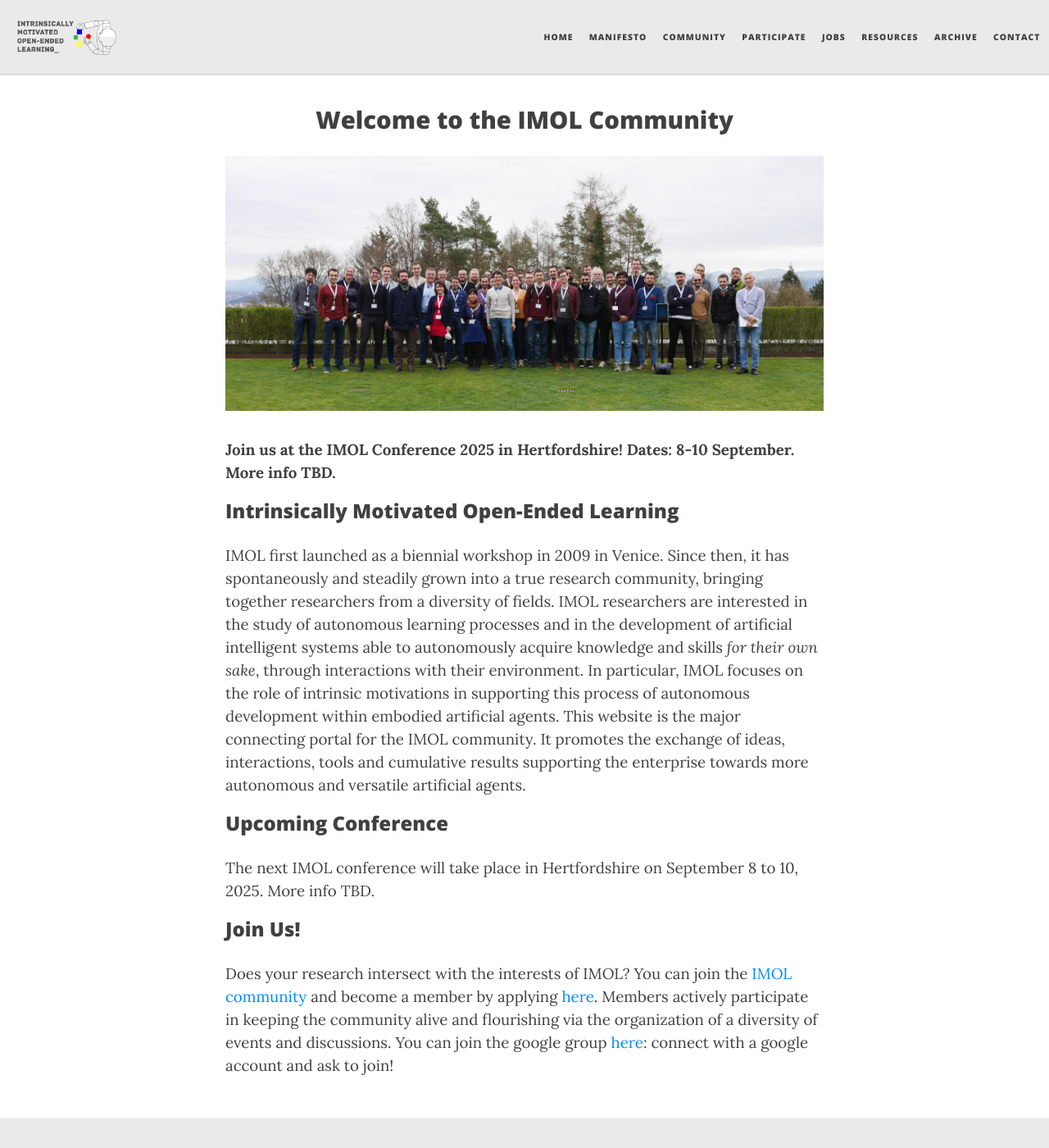
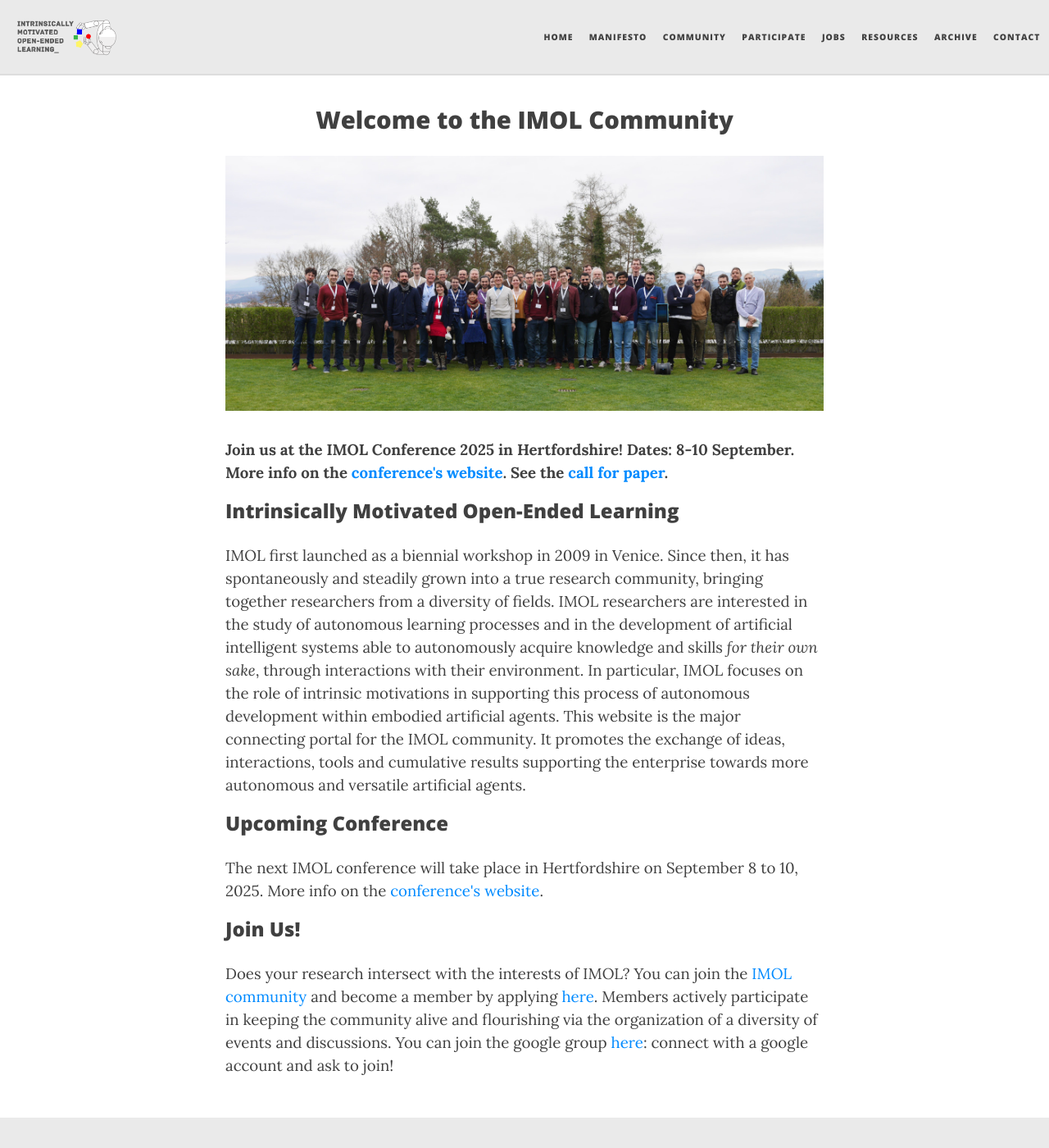
Before and after one commit to imol-community/imol-community.github.io, a Jekyll site: the page built from home.md, in a window 1280 px wide and 1400 px high. Shown: the whole window at 82% size. Built offline with Jekyll 4.4.1, drawn with Linux system fonts in a browser that asks for light colours; nearby versions of some CDN libraries.

Commit message:
upload with conference info

```diff
--- a/home.md
+++ b/home.md
@@ -6,8 +6,7 @@ title: Welcome to the IMOL Community
  <img src="/assets/img/imol2022.jpg" alt="Group picture of IMOL 2022 in Tubingen">
 
 <div class='description' style='font-size: 14pt; margin-top: 25pt'>
-
-<b>Join us at the IMOL Conference 2025 in Hertfordshire! Dates: 8-10 September. More info TBD.</b>
+    <b>Join us at the IMOL Conference 2025 in Hertfordshire! Dates: 8-10 September. More info on the <a href="https://imol2025.github.io/" target="_blank">conference's website</a>. See the <a href="https://imol2025.github.io/pages/call/" target="_blank">call for paper</a>.</b>
 </div>
 
 <h3 style='margin-bottom: 20pt;'>Intrinsically Motivated Open-Ended Learning</h3>
@@ -27,7 +26,7 @@ enterprise towards more autonomous and versatile artificial agents.
 <h3 style='margin-bottom: 20pt;'>Upcoming Conference</h3>
 
 <div class='description' style='font-size: 14pt;'>
-The next IMOL conference will take place in Hertfordshire on September 8 to 10, 2025. More info TBD.
+The next IMOL conference will take place in Hertfordshire on September 8 to 10, 2025. More info on the <a href="https://imol2025.github.io/" target="_blank">conference's website</a>.
 </div>
 
 
@@ -36,20 +35,5 @@ The next IMOL conference will take place in Hertfordshire on September 8 to 10,
 <div class='description' style='font-size: 14pt;'>
 Does your research intersect with the interests of IMOL? You can join the <a href="/community">IMOL community</a> and become a member by applying <a
 href="/participate">here</a>. Members actively participate in keeping the community alive and flourishing via the organization of a diversity of events and discussions.
-You can join the google group <a href="https://groups.google.com/g/imol-community">here</a>: connect with a google account and ask to join!
+You can join the google group <a href="https://groups.google.com/g/imol-community" target="_blank">here</a>: connect with a google account and ask to join!
 </div>
-
-
-
-<!--
-<h3 style='margin-bottom: 20pt;'>News</h3>
-
-<div class='description' style='font-size: 14pt;margin-bottom: 10pt'>
-Here are the latest news of the IMOL community:
-</div>
-<div class='description' style='font-size: 14pt;'>
-<ul>
-<li> The IMOL 2023 Conference will take place in Paris on September 13-15. Learn more <a href="https://imolconf2023.github.io/">here</a>.</li>
-</ul>
-</div>
--->
```
Also changed, not shown: index.html (+3 -19 lines), jobs.md (+4 -4 lines).
